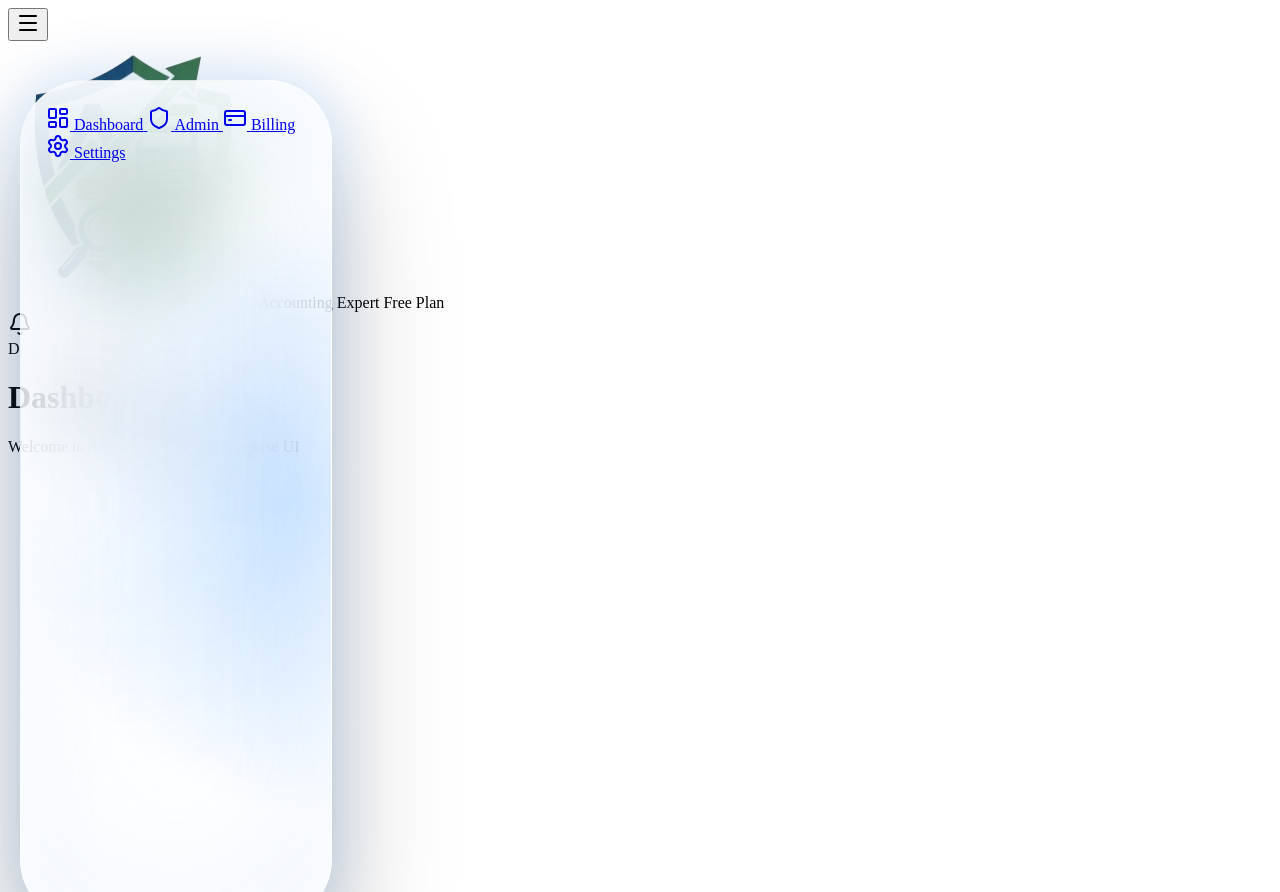
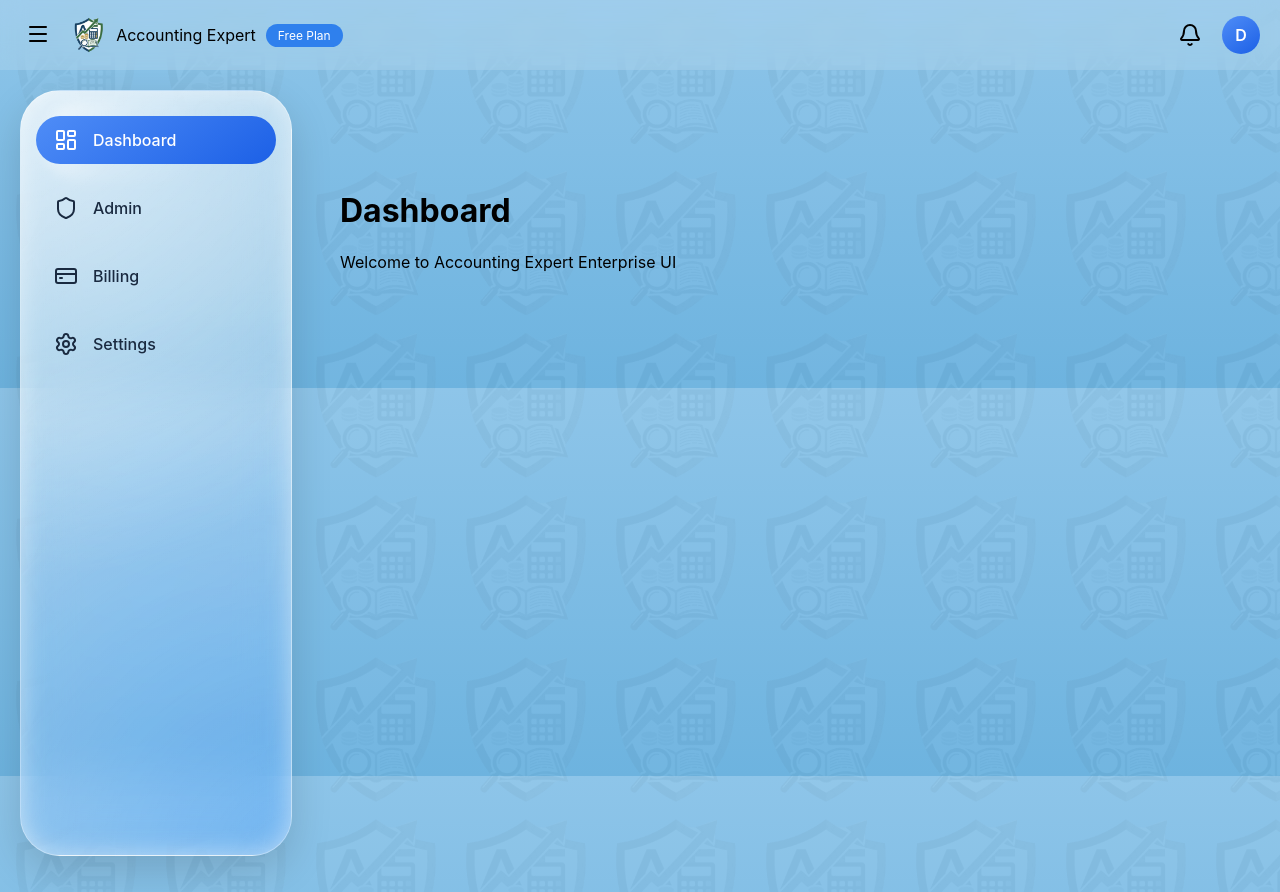
Before and after one commit to debasishbiswas375-bot/AccountingExpert, a FastAPI app: page / in a window 1280 px wide. Run offline with FastAPI, Linux system fonts and the light colour scheme; parts of the project's set-up code (start-up, migrations or seed data) failed here and were passed over.

Commit message:
Update style.css

```diff
--- a/app/static/style.css
+++ b/app/static/style.css
@@ -1,51 +1,214 @@
-.sidebar {
-    position: fixed;
-    top: 80px;
-    left: 20px;
-    height: calc(100% - 100px);
-    width: 260px;
-    padding: 25px;
+/* ================= GLOBAL ================= */
 
-    border-radius: 65px;
+body {
+    margin: 0;
+    font-family: 'Inter', sans-serif;
+    background: linear-gradient(180deg,#8ec5e9,#6db3df);
+    overflow-x: hidden;
+    position: relative;
+}
 
-    /* Layered bubble lighting */
+/* ===== Background Logo Pattern (Smaller + Grayscale) ===== */
+
+body::before {
+    content:"";
+    position:fixed;
+    inset:0;
+    background-image:url("logo.png");
+    background-size:150px;   /* 50% smaller */
+    background-repeat:repeat;
+    opacity:0.04;
+    filter:grayscale(100%);
+    pointer-events:none;
+    z-index:0;
+}
+
+/* ================= HEADER ================= */
+
+.topbar{
+    height:70px;
+    display:flex;
+    justify-content:space-between;
+    align-items:center;
+    padding:0 20px;
+    background:rgba(255,255,255,0.15);
+    backdrop-filter:blur(12px);
+    position:relative;
+    z-index:10;
+}
+
+.left-header{
+    display:flex;
+    align-items:center;
+    gap:15px;
+}
+
+.brand{
+    display:flex;
+    align-items:center;
+    gap:10px;
+}
+
+.brand img{
+    height:38px;
+}
+
+.plan-badge{
+    background:#2f80ed;
+    color:white;
+    padding:4px 12px;
+    border-radius:20px;
+    font-size:12px;
+}
+
+.menu-toggle{
+    background:none;
+    border:none;
+    cursor:pointer;
+}
+
+.right-header{
+    display:flex;
+    align-items:center;
+    gap:20px;
+}
+
+.avatar{
+    width:38px;
+    height:38px;
+    border-radius:50%;
+    background:linear-gradient(145deg,#4f8df7,#1c60e6);
+    display:flex;
+    align-items:center;
+    justify-content:center;
+    color:white;
+    font-weight:600;
+}
+
+/* ================= SOAP BUBBLE SIDEBAR ================= */
+
+.sidebar{
+    position:fixed;
+    top:90px;
+    left:20px;
+    width:240px;
+    height:80vh;
+    padding:25px 15px;
+    border-radius:40px;
+    display:flex;
+    flex-direction:column;
+    gap:20px;
+
     background:
-        /* top gloss highlight */
-        linear-gradient(
-            to bottom,
-            rgba(255,255,255,0.85) 0%,
-            rgba(255,255,255,0.55) 10%,
-            rgba(255,255,255,0.2) 25%,
-            rgba(255,255,255,0.05) 40%
-        ),
+        linear-gradient(145deg,rgba(255,255,255,0.35),rgba(255,255,255,0.15)),
+        radial-gradient(circle at top left, rgba(255,255,255,0.6), transparent 60%),
+        radial-gradient(circle at bottom right, rgba(0,120,255,0.35), transparent 70%);
 
-        /* side rim light */
-        radial-gradient(
-            circle at 5% 50%,
-            rgba(255,255,255,0.8),
-            rgba(255,255,255,0.3) 20%,
-            transparent 60%
-        ),
-
-        radial-gradient(
-            circle at 95% 50%,
-            rgba(79,163,255,0.4),
-            transparent 60%
-        ),
-
-        /* base translucent fill */
-        rgba(255,255,255,0.18);
-
-    backdrop-filter: blur(45px) saturate(180%);
-    -webkit-backdrop-filter: blur(45px);
-
-    border: 1.5px solid rgba(255,255,255,0.6);
+    backdrop-filter:blur(25px);
+    border:1px solid rgba(255,255,255,0.5);
 
     box-shadow:
-        0 60px 120px rgba(0,0,0,0.25),      /* outer depth */
-        inset 0 0 100px rgba(255,255,255,0.9), /* inner glow */
-        inset 0 0 160px rgba(79,163,255,0.15), /* subtle color */
-        0 0 60px rgba(79,163,255,0.25);     /* outer aura */
+        inset 0 0 25px rgba(255,255,255,0.5),
+        0 15px 40px rgba(0,0,0,0.15);
 
-    transition: all 0.35s cubic-bezier(0.4,0,0.2,1);
+    transition:all .3s ease;
 }
+
+/* Gloss Reflection */
+.sidebar::before{
+    content:"";
+    position:absolute;
+    top:10px;
+    left:20px;
+    width:60%;
+    height:80px;
+    background:linear-gradient(120deg,
+        rgba(255,255,255,0.9),
+        rgba(255,255,255,0.2),
+        transparent);
+    border-radius:100px;
+    filter:blur(6px);
+    opacity:.6;
+}
+
+/* Mini Mode */
+.sidebar.mini{
+    width:85px;
+}
+
+.sidebar.mini span{
+    display:none;
+}
+
+/* ================= MENU ITEMS ================= */
+
+.menu-item{
+    display:flex;
+    align-items:center;
+    gap:15px;
+    text-decoration:none;
+    color:#1a2a40;
+    padding:12px 18px;
+    border-radius:25px;
+    font-weight:500;
+    position:relative;
+    transition:.3s;
+}
+
+.menu-item i{
+    width:22px;
+    height:22px;
+}
+
+.menu-item.active{
+    background:linear-gradient(145deg,#4f8df7,#1c60e6);
+    color:white;
+}
+
+.menu-item:hover{
+    background:rgba(255,255,255,0.4);
+}
+
+/* ================= TOOLTIP ================= */
+
+.sidebar.mini .menu-item:hover::after{
+    content:attr(href);
+    position:absolute;
+    left:100%;
+    margin-left:15px;
+    background:white;
+    padding:6px 12px;
+    border-radius:10px;
+    font-size:13px;
+    white-space:nowrap;
+}
+
+/* ================= MAIN ================= */
+
+.main-content{
+    margin-left:300px;
+    padding:100px 40px;
+    position:relative;
+    z-index:1;
+}
+
+.sidebar.mini ~ .main-content{
+    margin-left:140px;
+}
+
+/* ================= MOBILE ================= */
+
+@media(max-width:768px){
+
+    .sidebar{
+        width:85px;
+    }
+
+    .sidebar span{
+        display:none;
+    }
+
+    .main-content{
+        margin-left:120px;
+    }
+}
```
